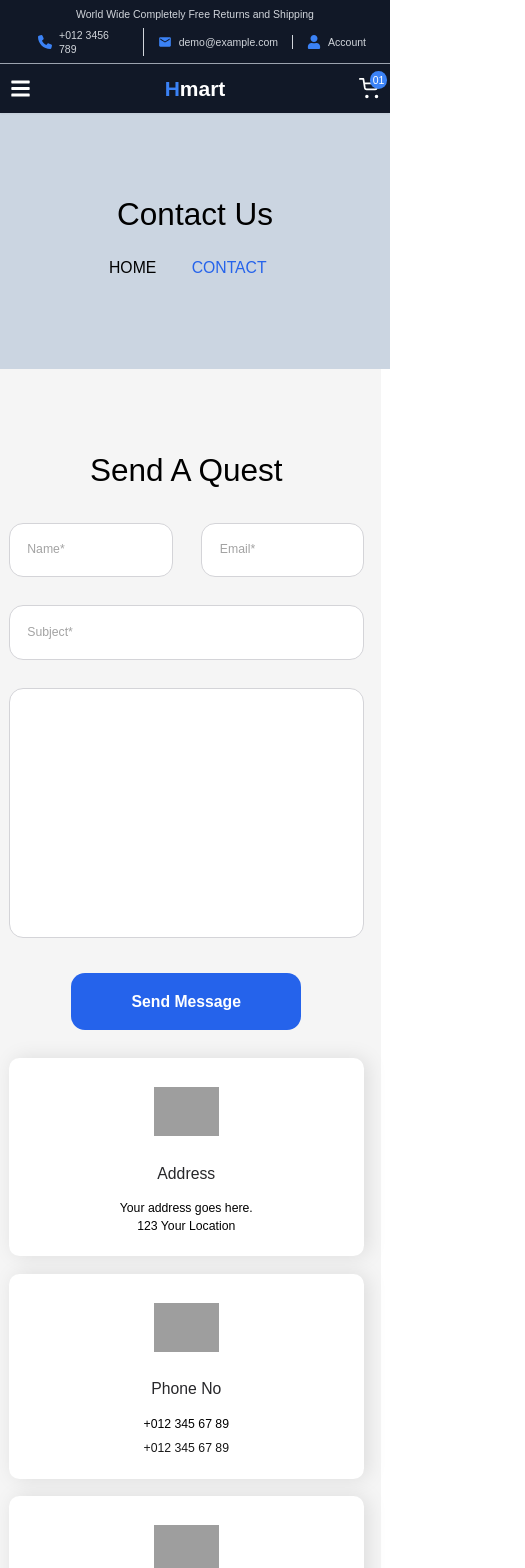
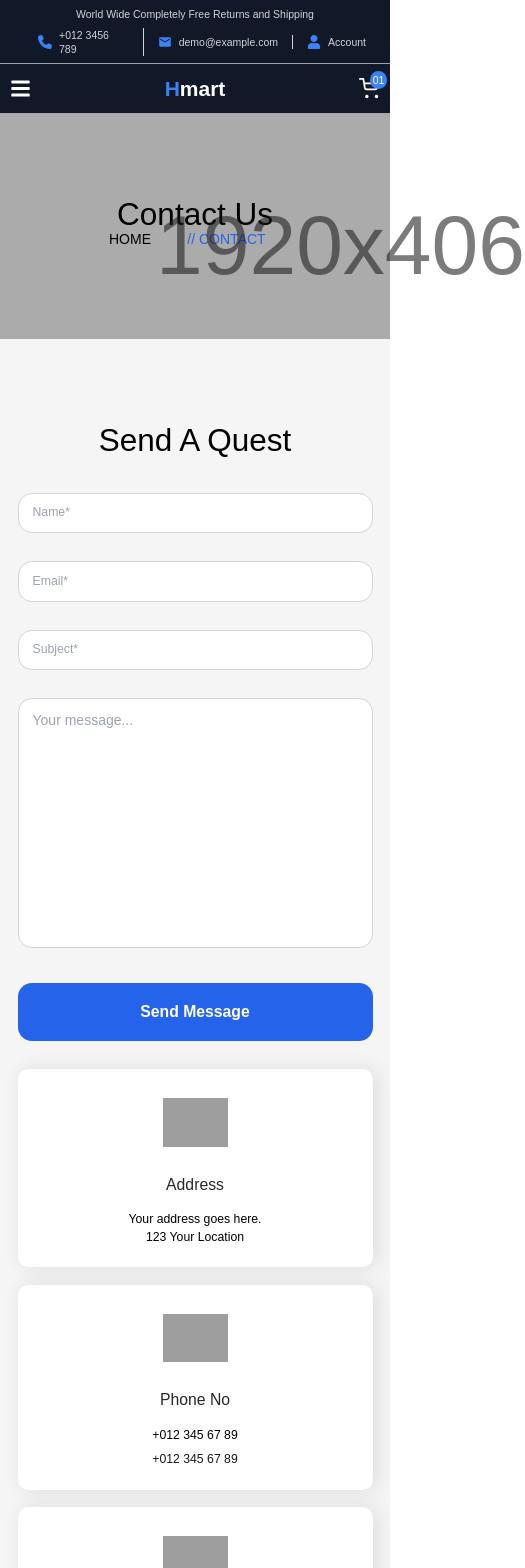
Before and after one commit to phamduy2112/websiteDATT, a Next.js app: page /lienhe in a window 390 px wide. Shown: the top 1568 px of the page, 525 px wide, since content can reach past the window. Built offline with nearby package versions, Linux system fonts and the light colour scheme; grey boxes are pictures that could not be loaded.

Commit message:
update code

```diff
--- a/src/app/404/page.tsx
+++ b/src/app/404/page.tsx
@@ -1,28 +1,31 @@
 import React from 'react';
 const NotFound = () => {
   return (
-    <div className="min-h-screen bg-gray-200 flex items-center justify-center px-4">
-      <div className="text-center">
-        <h1 className="text-6xl font-bold mb-4">Oops!</h1>
-        <h2 className="text-4xl font-medium mb-6">Page not found!</h2>
+    <div className="min-h-[80vh] relative bg-gray-200 flex items-center px-4">
+      <div className="text-left container  m-auto">
+        <div className='z-50'>
+        <h1 className="text-[4rem] font-normal ">Oops!</h1>
+        <h2 className="text-[3rem] font-medium mb-6">Page not found!</h2>
         <p className="text-gray-600 mb-8">
           You could either go back or go to homepage
         </p>
-        <div className="flex gap-4 justify-center">
-          <button
+        <div className="flex gap-4">
+          <a href='/'
 
-            className="px-6 py-2 rounded-full bg-blue-500 text-white hover:bg-blue-600 transition-colors"
+            className="px-8 py-3 rounded-full bg-blue-500 text-white hover:bg-transparent hover:border hover:border-black hover:text-black transition-colors"
           >
             GO BACK
-          </button>
-          <button
+          </a>
+          <a href='/'
 
-            className="px-6 py-2 rounded-full bg-black text-white hover:bg-gray-800 transition-colors"
+            className="px-8 py-3 rounded-full bg-black text-white hover:bg-transparent hover:border hover:border-black hover:text-black transition-colors"
           >
             HOMEPAGE
-          </button>
+          </a>
         </div>
-        <div className="mt-8 text-gray-400 text-8xl font-thin">
+        </div>
+
+        <div className="absolute top-[50%] left-[25%] z-0 text-gray-400 text-8xl font-thin ">
           1920x1080
         </div>
       </div>
--- a/src/app/lienhe/page.tsx
+++ b/src/app/lienhe/page.tsx
@@ -2,45 +2,55 @@ import React from "react";
 
 const Lienhe = () => {
   return (
-    <div className="flex flex-col pb-2 bg-white">
-    <div className="flex flex-col justify-center items-center px-20 py-40 w-full text-center bg-slate-300 max-md:px-5 max-md:py-24 max-md:max-w-full">
-      <div className="flex flex-col mb-0 max-w-full w-[326px] max-md:mb-2.5">
+    <div className="flex flex-col pb-2 bg-white w-full relative">
+      <div className="flex relative flex-col justify-center items-center px-20 py-40 w-full text-center bg-[#acabab] max-md:px-5 max-md:py-24 max-md:max-w-full">
+        <div className="flex  flex-col mb-0 max-w-full w-[300px] max-md:mb-2.5">
           <div className="text-5xl leading-tight text-black max-w-[617px] max-md:text-4xl">
             Contact Us
           </div>
-        <div className="flex gap-6 self-center mt-8 max-w-full text-lg leading-none uppercase whitespace-nowrap w-[172px]">
+          <div className="flex gap-6 self-center max-w-full text-[1rem] leading-none uppercase whitespace-nowrap w-[172px]">
             <div className="text-black">Home</div>
-          <div className="grow shrink text-blue-600 w-[92px]">Contact</div>
+            <div className="grow shrink text-blue-600 w-[92px]"> // Contact</div>
+          </div>
+          <div className="absolute top-[40%] left-[40%] z-0 text-[#1a191991] text-8xl font-thin ">
+          1920x406
         </div>
         </div>
       </div>
-    <div className="flex flex-wrap gap-5 justify-between self-end mr-5 w-full max-w-[1540px] max-md:mr-2.5 max-md:max-w-full">
-      <div className="flex flex-col items-center px-20 pt-28 pb-5 bg-neutral-100 max-md:px-5 max-md:pt-24 max-md:max-w-full">
-        <div className="flex flex-col max-w-full w-[930px]">
+      <div className="flex justify-center w-full">
+        <div className="flex flex-col items-center px-5 md:px-20 pt-28 pb-5 w-full max-w-[1200px] max-md:pt-24 bg-neutral-100">
+          <div className="flex flex-col w-full max-w-[1000px]">
             <div className="self-center text-5xl font-medium leading-none text-center text-black max-md:text-4xl">
               Send A Quest
             </div>
-          <div className="flex flex-wrap gap-8 mt-14 text-sm font-light whitespace-nowrap text-neutral-400 max-md:mt-10 max-md:max-w-full">
-            <div className="overflow-hidden grow px-5 py-5 bg-white rounded-2xl border border-solid border-zinc-300 w-fit max-md:px-5 max-md:max-w-full">
-              Name*
+            <div className="flex flex-wrap gap-8 mt-14 justify-between text-sm font-light whitespace-nowrap text-neutral-400 max-md:mt-10 w-full">
+              <input
+                type="text"
+                placeholder="Name*"
+                className=" bg-white py-3 px-4 rounded-2xl border border-solid border-zinc-300 w-full md:w-[47%] outline-none"
+              />
+              <input
+                type="email"
+                placeholder="Email*"
+                className=" bg-white  py-3 px-4 rounded-2xl border border-solid border-zinc-300 w-full md:w-[47%] outline-none"
+              />
             </div>
-            <div className="overflow-hidden grow px-5 py-5 bg-white rounded-2xl border border-solid border-zinc-300 w-fit max-md:px-5 max-md:max-w-full">
-              Email*
-            </div>
-          </div>
-          <div className="overflow-hidden px-5 py-5 mt-8 text-sm font-light whitespace-nowrap bg-white rounded-2xl border border-solid border-zinc-300 text-neutral-400 max-md:px-5 max-md:max-w-full">
-            Subject*
-          </div>
-          <div className="flex shrink-0 mt-8 bg-white rounded-2xl border border-solid border-zinc-300 h-[250px] max-md:max-w-full" />
-          <div className="self-center px-12 py-6 mt-16 max-w-full text-lg font-semibold leading-none text-center text-white bg-blue-600 rounded-2xl w-[230px] max-md:px-5 max-md:mt-10">
+            <input
+              type="text"
+              placeholder="Subject*"
+              className="py-3 px-4  mt-8 text-sm font-light bg-white rounded-2xl border border-solid border-zinc-300 text-neutral-400 w-full outline-none"
+            />
+            <textarea
+              placeholder="Your message..."
+              className="w-full py-3 px-4  mt-8 bg-white rounded-2xl border border-solid border-zinc-300 h-[250px] resize-none outline-none"
+            />
+            <div className="self-center px-15 py-6 mt-16 text-lg font-semibold leading-none text-center text-white bg-blue-600 rounded-2xl w-full md:w-[230px] max-md:mt-10 cursor-pointer hover:bg-black transition-colors">
               Send Message
             </div>
-           {/* Contact Info Section */}
             <div className="mt-32 max-md:mt-10 max-sm:mt-8">
-              <div className="flex gap-5 justify-center max-md:flex-col max-sm:flex-col">
-                {/* Address Box */}
-                <div className="flex flex-col w-[30%] max-md:w-full max-sm:w-full">
-                  <div className="flex flex-col items-center px-6 py-8 w-full text-center bg-white rounded-xl shadow-[4px_0px_20px_rgba(0,0,0,0.1)] max-md:px-4 max-sm:px-3 max-sm:py-6">
+              <div className="flex flex-wrap gap-5 justify-center max-md:flex-col max-sm:flex-col">
+                <div className="flex flex-col w-full md:w-[30%] max-md:w-full max-sm:w-full">
+                  <div className="flex flex-col items-center px-6 py-9 w-full text-center bg-white rounded-xl shadow-[4px_0px_20px_rgba(0,0,0,0.1)] max-md:px-4 max-sm:px-3 max-sm:py-6">
                     <img
                       loading="lazy"
                       srcSet="https://cdn.builder.io/api/v1/image/assets/55e4fbdde8ee4408a0c35da726195dfe/6ff374c529827dc37922876a73862b08d7a8db1e9117e6e3ff7f7723eba4cea2?apiKey=55e4fbdde8ee4408a0c35da726195dfe&width=100 100w"
@@ -57,9 +67,7 @@ const Lienhe = () => {
                     </div>
                   </div>
                 </div>
-
-                {/* Phone Box */}
-                <div className="flex flex-col w-[30%] max-md:w-full max-sm:w-full">
+                <div className="flex flex-col w-full md:w-[30%] max-md:w-full max-sm:w-full">
                   <div className="flex flex-col items-center px-6 py-8 w-full text-center bg-white rounded-xl shadow-[4px_0px_20px_rgba(0,0,0,0.1)] max-md:px-4 max-sm:px-3 max-sm:py-6">
                     <img
                       loading="lazy"
@@ -76,9 +84,7 @@ const Lienhe = () => {
                     <div className="mt-2 max-sm:text-sm">+012 345 67 89</div>
                   </div>
                 </div>
-
-                {/* Email/Web Box */}
-                <div className="flex flex-col w-[30%] max-md:w-full max-sm:w-full">
+                <div className="flex flex-col w-full md:w-[30%] max-md:w-full max-sm:w-full">
                   <div className="flex flex-col items-center px-6 py-8 w-full text-center bg-white rounded-xl shadow-[4px_0px_20px_rgba(0,0,0,0.1)] max-md:px-4 max-sm:px-3 max-sm:py-6">
                     <img
                       loading="lazy"
@@ -101,7 +107,20 @@ const Lienhe = () => {
         </div>
       </div>
 
-      {/* Floating Button */}
+      <div className="w-full h-[500px] relative">
+        <iframe
+          src="https://www.google.com/maps/embed?pb=!1m18!1m12!1m3!1d3919.4241674197956!2d106.69843!3d10.778063!2m3!1f0!2f0!3f0!3m2!1i1024!2i768!4f13.1!3m3!1m2!1s0x0%3A0x0!2zMTDCsDQ2JzQxLjAiTiAxMDbCsDQxJzU0LjMiRQ!5e0!3m2!1svi!2s!4v1639127895!5m2!1svi!2s"
+          width="100%"
+          height="100%"
+          style={{ border: 0 }}
+          allowFullScreen
+          loading="lazy"
+          referrerPolicy="no-referrer-when-downgrade"
+        ></iframe>
+        <div className="absolute bottom-4 left-4 bg-white px-4 py-2 rounded-lg shadow-md">
+          Sử dụng ctrl + cuộn để thu phóng bản đồ
+        </div>
+      </div>
     </div>
   );
 };
--- a/src/app/orderTrack/page.tsx
+++ b/src/app/orderTrack/page.tsx
@@ -1,7 +1,7 @@
 
 function OrderTrack() {
   return (
-    <div className="w-[600px] m-auto py-[2rem] shadow-lg bg-white">
+    <div className="w-[600px] m-auto py-[2rem] shadow-lg bg-white my-8">
         <div className="p-[2rem]">
             <p className="text-[.8rem]" style={{lineHeight:"1.2rem"}}>To track your order please enter your Order ID in the box below and press the "Track" button. This was given to you on your receipt and in the confirmation email you should have received.</p>
             <div>
@@ -28,7 +28,7 @@ function OrderTrack() {
           className="w-full  px-3 py-2 border border-gray-300 rounded-md focus:outline-none focus:border-blue-500"
         />
       </div>
-      <button className="block text-center bg-[#266bf9] text-white py-3 px-[2rem] rounded-[2rem] text-[.9rem]">
+      <button className="block text-center bg-black hover:bg-[#266bf9] text-white py-3 px-[2.4rem] rounded-[2rem] text-[1.1rem]">
               Track
             </button>
 
```
Also changed, not shown: src/app/comingsoon/page.tsx (+11 -11 lines), src/app/orderSuccess/page.tsx (+11 -10 lines). Lines whose indentation alone changed are shown as unchanged.
